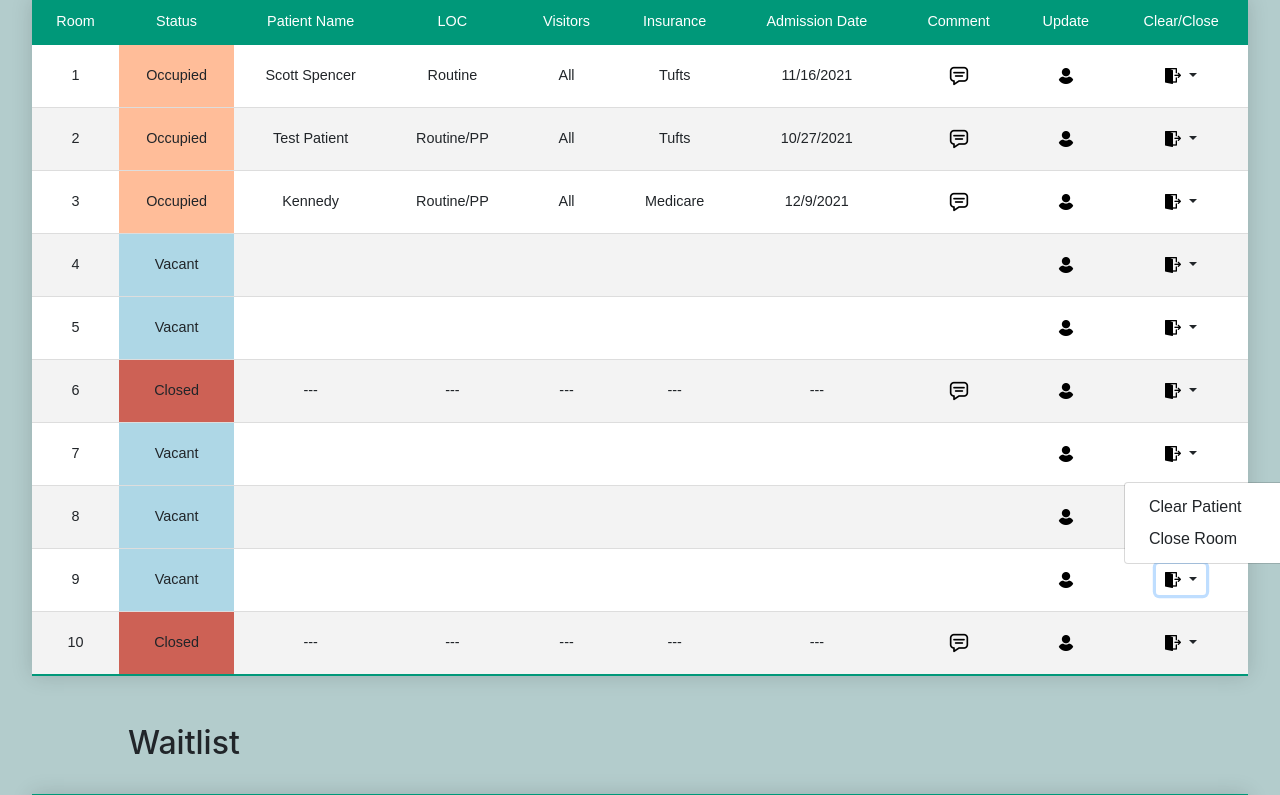
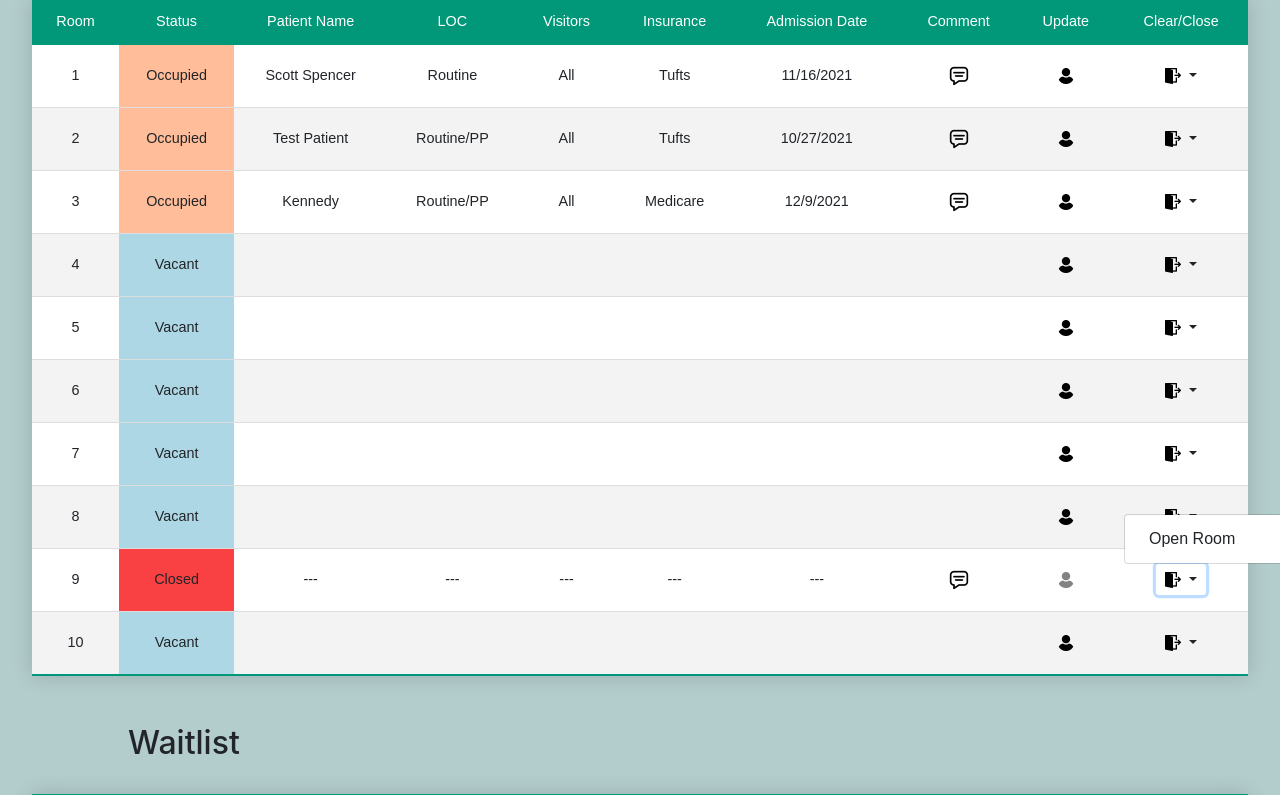
Before and after one commit to scottspencer003/FlaskRooms, a Flask app: page / in a window 1280 px wide, after a click that opens the changed part. Shown: the part 148-943 px from the top of the page. Run offline with Flask 2, Linux system fonts and the light colour scheme; some libraries are stand-ins or nearby versions.

Commit message:
Added re-open room functionality. Adjusted ui elements

```diff
--- a/rooms.json
+++ b/rooms.json
@@ -58,13 +58,13 @@
     {
       "room": 6,
       "room_name": "room four",
-      "occupied": "closed",
-      "patient_name": "---",
-      "patient_insurance": "---",
-      "loc": "---",
-      "visitors": "---",
-      "admission_date": "---",
-      "comment": "test"
+      "occupied": false,
+      "patient_name": "",
+      "patient_insurance": "",
+      "loc": "",
+      "visitors": "",
+      "admission_date": "",
+      "comment": ""
     },
     {
       "room": 7,
@@ -91,6 +91,17 @@
     {
       "room": 9,
       "room_name": "room nine",
+      "occupied": "closed",
+      "patient_name": "---",
+      "patient_insurance": "---",
+      "loc": "---",
+      "visitors": "---",
+      "admission_date": "---",
+      "comment": "close room"
+    },
+    {
+      "room": 10,
+      "room_name": "room ten",
       "occupied": false,
       "patient_name": "",
       "patient_insurance": "",
@@ -98,17 +109,6 @@
       "visitors": "",
       "admission_date": "",
       "comment": ""
-    },
-    {
-      "room": 10,
-      "room_name": "room ten",
-      "occupied": "closed",
-      "patient_name": "---",
-      "patient_insurance": "---",
-      "loc": "---",
-      "visitors": "---",
-      "admission_date": "---",
-      "comment": "Broken bed"
     }
   ]
 }
--- a/static/js/view.js
+++ b/static/js/view.js
@@ -92,6 +92,33 @@
             });
         });
 
+
+        //Clear patient open and close modal
+        $('.openRoomBtn').click(function(){
+            var roomid = $(this).data('id');
+            $('.openYes').attr('data-id', roomid);
+            $('#openRoomModal').modal('show');
+        });
+        //Closes modal in cancel is selected
+        $('.openNo').click(function() {
+            $('#openRoomModal').modal('hide');
+        });
+
+
+        //Clear patient data from room if clear button selected
+        $('.openYes').click(function(){
+            var roomid = $(this).attr('data-id');
+            $.ajax({
+                url: '/clear/',
+                type: 'post',
+                data: {roomid: roomid},
+                success: function(){
+                    $('#openRoomModal').modal('hide');
+                    location.reload();
+                }
+            });
+        });
+
     });
 
 
--- a/templates/view.html
+++ b/templates/view.html
@@ -72,7 +72,7 @@
                 {% elif room['occupied'] == False %}
                 <td style="background-color: #aed7e6;">Vacant</td>
                 {% elif room['occupied'] == "closed" %}
-                <td style="background-color: #cd6155;">Closed</td>
+                <td style="background-color: #f94144;">Closed</td>
                 {% endif %}
                 <td>{{room['patient_name']}}</td>
                 <td>{{room['loc']}}</td>
@@ -86,11 +86,27 @@
                 {% endif %}
                 </td>
 <!-- Button for patient update               -->
-<!--                <td><div class="openBtn"><input type="image" id="myBtn" value="{{room['room']}}" onclick="passRoom({{room['room']}})" src="static/user.png" alt="Update" width="18" height="18"></div></td>-->
-                <td><button type="image" data-id="{{room['room']}}" class="patientBtn btn"><img src="static/user.png" data-target="#staticBackdrop"></button></td>
+                {% if room['occupied'] == "closed" %}
+                    <td><img src="static/gray-user.png"></td>
+                {% else %}
+                    <td><button type="image" data-id="{{room['room']}}" class="patientBtn btn"><img src="static/user.png" data-target="#staticBackdrop"></button></td>
+                {% endif %}
 <!-- Button for room clear/close             -->
-<!--                <td><form action="/clear/" method="post"><input type="submit" name="clear" value="{{room['room']}}" style="background-image: url('static/exit.png'); border:none; background-repeat:no-repeat; background-size: 18px 18px; cursor:pointer; color:transparent;"></form></td>-->
+                {% if room['occupied'] == "closed" %}
+                <td>
+                    <div class="dropdown">
+                      <button class="btn btn-sm dropdown-toggle" type="button" id="openRmDropBtn" data-toggle="dropdown" aria-expanded="false" >
+                        <img src="static/exit.png">
+                      </button>
+                      <ul class="dropdown-menu" aria-labelledby="dropdownMenu">
+                        <li>
+                            <button class="dropdown-item openRoomBtn" type="button" data-id="{{room['room']}}">Open Room</button>
+                        </li>
+                      </ul>
+                    </div>
+                </td>
 
+                {% else %}
                 <td>
                     <div class="dropdown">
                       <button class="btn btn-sm dropdown-toggle" type="button" id="dropdown" data-toggle="dropdown" aria-expanded="false" >
@@ -106,7 +122,7 @@
                       </ul>
                     </div>
                 </td>
-
+                {% endif %}
 
                 <div id="patientModal" class="modal" data-backdrop="static" tabindex="-1" role="dialog" aria-labelledby="staticBackdropLabel" aria-hidden="true" >
 
@@ -164,17 +180,32 @@
             </tr>
         </table>
 
-        <!-- Comment modal -->
-        <div class="modal" id="comModal" >
+<!--        &lt;!&ndash; Comment modal &ndash;&gt;-->
+<!--        <div class="modal" id="comModal" >-->
 
-            <!-- Update patient modal content -->
+<!--            &lt;!&ndash; Update patient modal content &ndash;&gt;-->
+<!--            <div class="modal-content">-->
+<!--                <span class="closeComment">x</span>-->
+<!--                <br />-->
+<!--&lt;!&ndash;                <h5>Room Comments</h5>&ndash;&gt;-->
+<!--                <div id="modal-body"></div>-->
+<!--                <br />-->
+<!--            </div>-->
+<!--        </div>-->
+
+                <!-- Comment Modal -->
+        <div class="modal" id="comModal" tabindex="-1" role="dialog" aria-labelledby="comModalTitle" aria-hidden="true">
+          <div class="modal-dialog modal-dialog-scrollable" role="document">
             <div class="modal-content">
                 <span class="closeComment">x</span>
-                <br />
-<!--                <h5>Room Comments</h5>-->
-                <div id="modal-body"></div>
-                <br />
+              <div class="modal-header">
+                <h5 class="modal-title" id="comModalTitle">Room Comments:</h5>
+              </div>
+              <div class="modal-body" id="modal-body"></div>
+              <div class="modal-footer">
+              </div>
             </div>
+          </div>
         </div>
 
 
@@ -196,7 +227,7 @@
           </div>
         </div>
 
-                <!-- Close Room Modal -->
+        <!-- Close Room Modal -->
         <div class="modal" id="closeRoomModal" tabindex="-1" role="dialog" aria-labelledby="clearPatientModalTitle" aria-hidden="true">
           <div class="modal-dialog modal-dialog-centered" role="document">
             <div class="modal-content">
@@ -204,8 +235,6 @@
                 <h5 class="modal-title" id="closeRoomTitle">Close room</h5>
               </div>
               <div class="modal-body">
-
-
                   <form>
                       <div class="form-group">
                         <label for="roomCloseComment">Reason for closing:</label>
@@ -214,7 +243,26 @@
                       <button type="input" class="btn btn-primary pull-left closeYes" data-id="" >Close Room</button>
                       <button type="button" class="btn btn-secondary pull-right closeNo" data-id="" >Cancel</button>
                   </form>
+              </div>
+            </div>
+          </div>
+        </div>
 
+        <!-- Open Room Modal -->
+        <div class="modal" id="openRoomModal" tabindex="-1" role="dialog" aria-labelledby="openRoomTitle" aria-hidden="true">
+          <div class="modal-dialog modal-dialog-centered" role="document">
+            <div class="modal-content">
+              <div class="modal-header">
+                <h5 class="modal-title" id="OpenRoomTitle">Open Room?</h5>
+              </div>
+              <div class="modal-body">
+                  <div class="modal-body">
+                    <p>Re-open this room.</p>
+                  </div>
+              </div>
+              <div class="modal-footer">
+                <button type="button" class="btn btn-primary pull-left openYes" data-id="" >Open Room</button>
+                <button type="button" class="btn btn-secondary pull-right openNo" data-id="" >Cancel</button>
               </div>
             </div>
           </div>
--- a/utils.py
+++ b/utils.py
@@ -73,6 +73,7 @@ def close_room(room_num, comment):
     f.close()
 
 
+
 def clear_room(room_num):
     """
     Clears the patient information from the room and sets its occupancy to vacant
```
Also changed, not shown: static/gray-user.png (added), static/user-original-gray.png (added), 1 other file.
